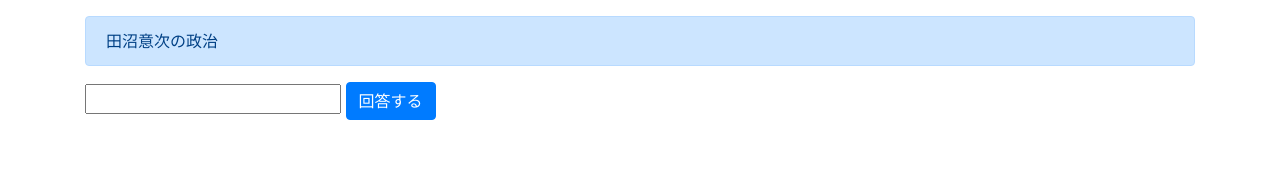
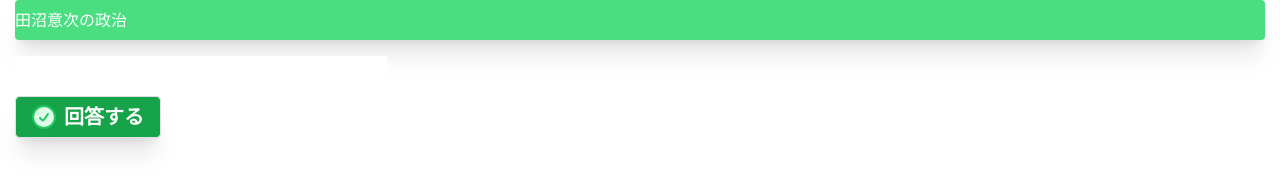
Before and after one commit to moko516309/quiz, a plain HTML site: page index.html in a window 1280 px wide. Drawn offline with nearby package versions, Linux system fonts and the light colour scheme.

Commit message:
Update index.html

```diff
--- a/index.html
+++ b/index.html
@@ -4,6 +4,7 @@
   <meta charset="UTF-8">
   <title>一問一答改良(HTML・JSのみ)</title>
   <link rel="stylesheet" href="./style.css">
+  <script src="https://cdn.tailwindcss.com"></script>
 <link rel="stylesheet" href="https://stackpath.bootstrapcdn.com/bootstrap/4.5.0/css/bootstrap.min.css" integrity="sha384-9aIt2nRpC12Uk9gS9baDl411NQApFmC26EwAOH8WgZl5MYYxFfc+NcPb1dKGj7Sk" crossorigin="anonymous">
 
 </head>
@@ -13,12 +14,15 @@
 
 <div class="container">
 
-  <div id="js-question" class="mt-3 alert alert-primary" role="alert">
-  A simple primary alert?check it out!
+  <div id="js-question" class=" py-2 bg-green-400 text-white flex justify-between rounded shadow-xl" role="alert">
+  【注意】JAVAScriptをオンにしてください。
   </div>
 
-  <input type="text" id="answer-input">
-  <button type="button" class="btn btn-primary" id="submit-button">回答する</button>
+  <div class="text-2xl pt-3"><input type="text" id="answer-input"></div>
+  <div class="pt-2"><button type="button" class="py-1.5 px-3 flex items-center space-x-2 transition-colors  bg-green-600 border active:bg-green-800 font-medium border-green-700 text-white rounded-lg hover:bg-green-700 disabled:opacity-50 shadow-xl" id="submit-button"><svg class="h-6 w-6 flex-none fill-green-100 stroke-green-500 stroke-2" stroke-linecap="round" stroke-linejoin="round">
+                <circle cx="12" cy="12" r="11" />
+                <path d="m8 13 2.165 2.165a1 1 0 0 0 1.521-.126L16 9" fill="none" />
+              </svg><a class="font-bold text-xl ">回答する</a></button></div>
 
   <div id="all-answers-container" style="display: none">
     <h2>答え合わせ</h2>
```
